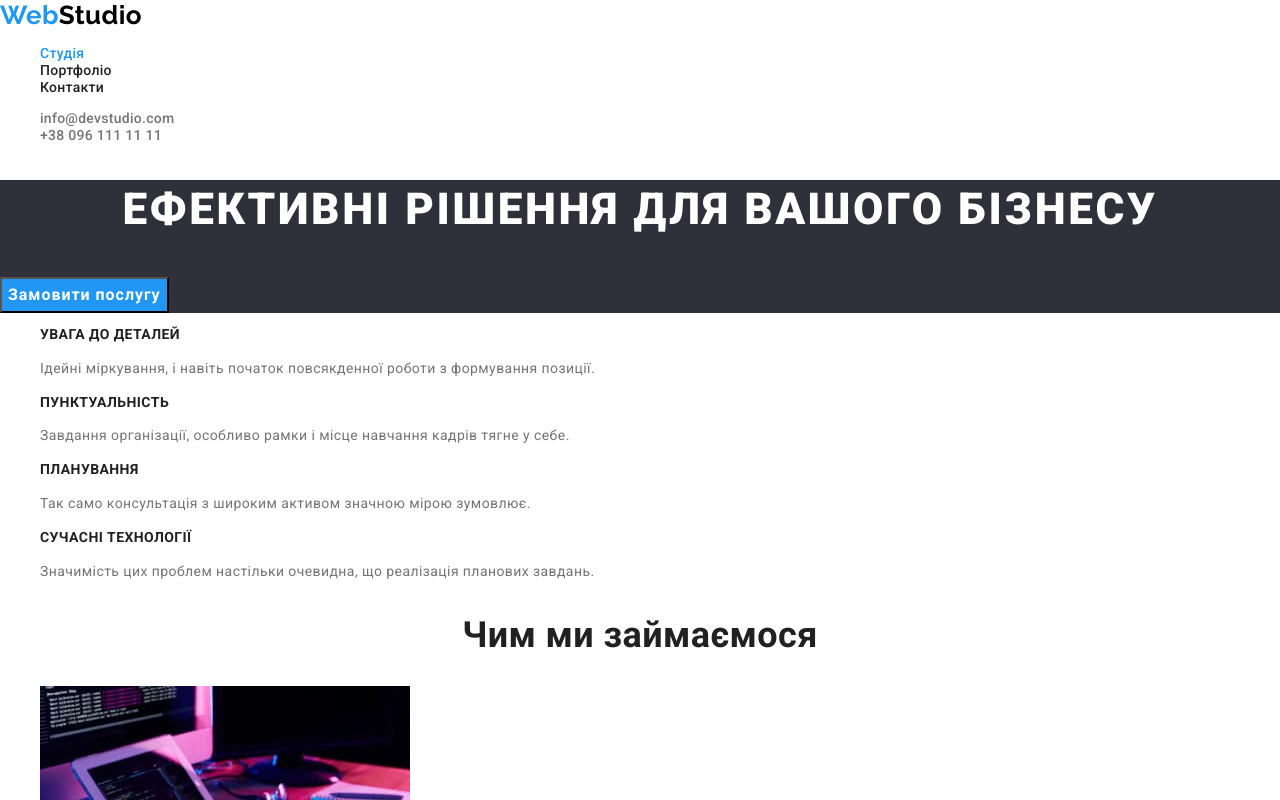
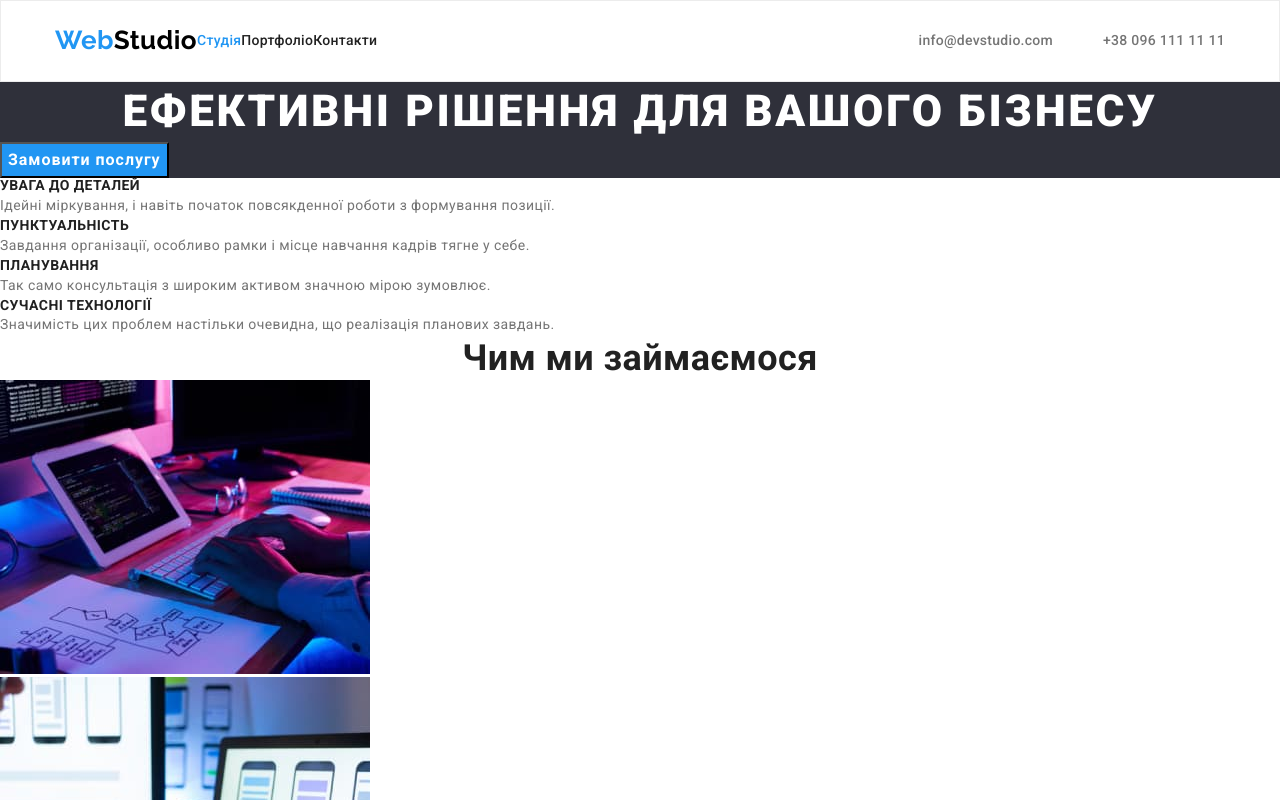
Before and after one commit to Valerii2022/goit-markup-hw-03-FSON, a plain HTML site: page index.html in a window 1280 px wide. Shown: the top 800 px of the page. Drawn offline with nearby package versions, Linux system fonts and the light colour scheme.

Commit message:
header geometric parameters

```diff
--- a/css/style.css
+++ b/css/style.css
@@ -16,6 +16,7 @@
   --primary-background-color: #2f303a;
   --secondary-background-color: #f5f4fa;
   --address-link-color: rgba(255, 255, 255, 0.6);
+  --boredr-line-color: #ECECEC;
 }
 
 body {
@@ -25,6 +26,26 @@ body {
   font-family: 'Roboto', sans-serif;
   font-size: 14px;
   letter-spacing: 0.03em;
+}
+
+h1,
+h2,
+h3,
+h4,
+h5,
+h6,
+p,
+ul {
+  margin: 0;
+  padding: 0;
+}
+
+.container {
+  width: 1200px;
+  padding-right: 15px;
+  padding-left: 15px;
+  margin-left: auto;
+  margin-right: auto;
 }
 
 .section-title {
@@ -75,6 +96,27 @@ body {
 
 /* header */
 
+.page-header {
+  border: 1px solid var(--boredr-line-color);
+  padding-top: 24px;
+  padding-bottom: 25px;
+}
+
+.header-wrapper {
+  display: flex;
+  align-items: center;
+  justify-content: space-between;
+}
+
+.header-nav {
+  display: flex;
+  align-items: center;
+}
+
+.site-nav {
+  display: flex;
+}
+
 .site-nav .link {
   color: var(--secondary-text-color);
 
@@ -87,6 +129,14 @@ body {
 .site-nav .link:focus,
 .site-nav .current {
   color: var(--accent-text-color);
+}
+
+.contacts-list {
+  display: flex;
+}
+
+.contacts-list-item:last-child {
+  margin-left: 50px;
 }
 
 .contacts-list .link {
--- a/index.html
+++ b/index.html
@@ -18,8 +18,10 @@
 
 <body>
   <!--header-->
-  <header>
-    <nav>
+  <header class="page-header">
+    <div class="container">
+      <div class="header-wrapper">
+        <nav class="header-nav">
           <a href="./index.html" class="logo logo-primary"> <span class="accent">Web</span>Studio </a>
           <ul class="site-nav list">
             <li>
@@ -34,13 +36,15 @@
           </ul>
         </nav>
         <ul class="contacts-list list">
-      <li>
+          <li class="contacts-list-item">
             <a href="mailto:info@devstudio.com" class="link"> info@devstudio.com </a>
           </li>
-      <li>
+          <li class="contacts-list-item">
             <a href="tel:+380961111111" class="link"> +38 096 111 11 11 </a>
           </li>
         </ul>
+      </div>
+    </div>
   </header>
   <!--main-->
   <main>
```
Lines whose indentation alone changed are shown as unchanged.
